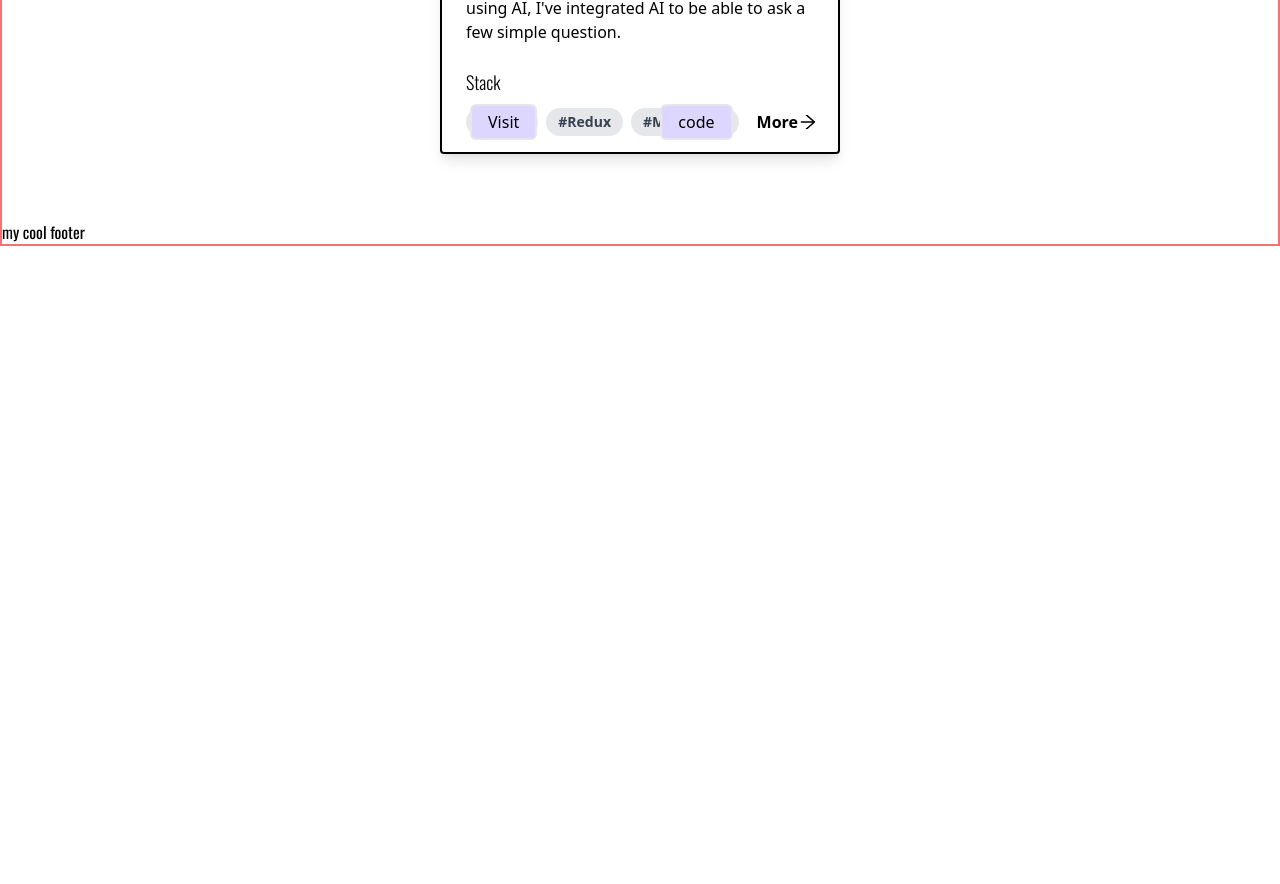
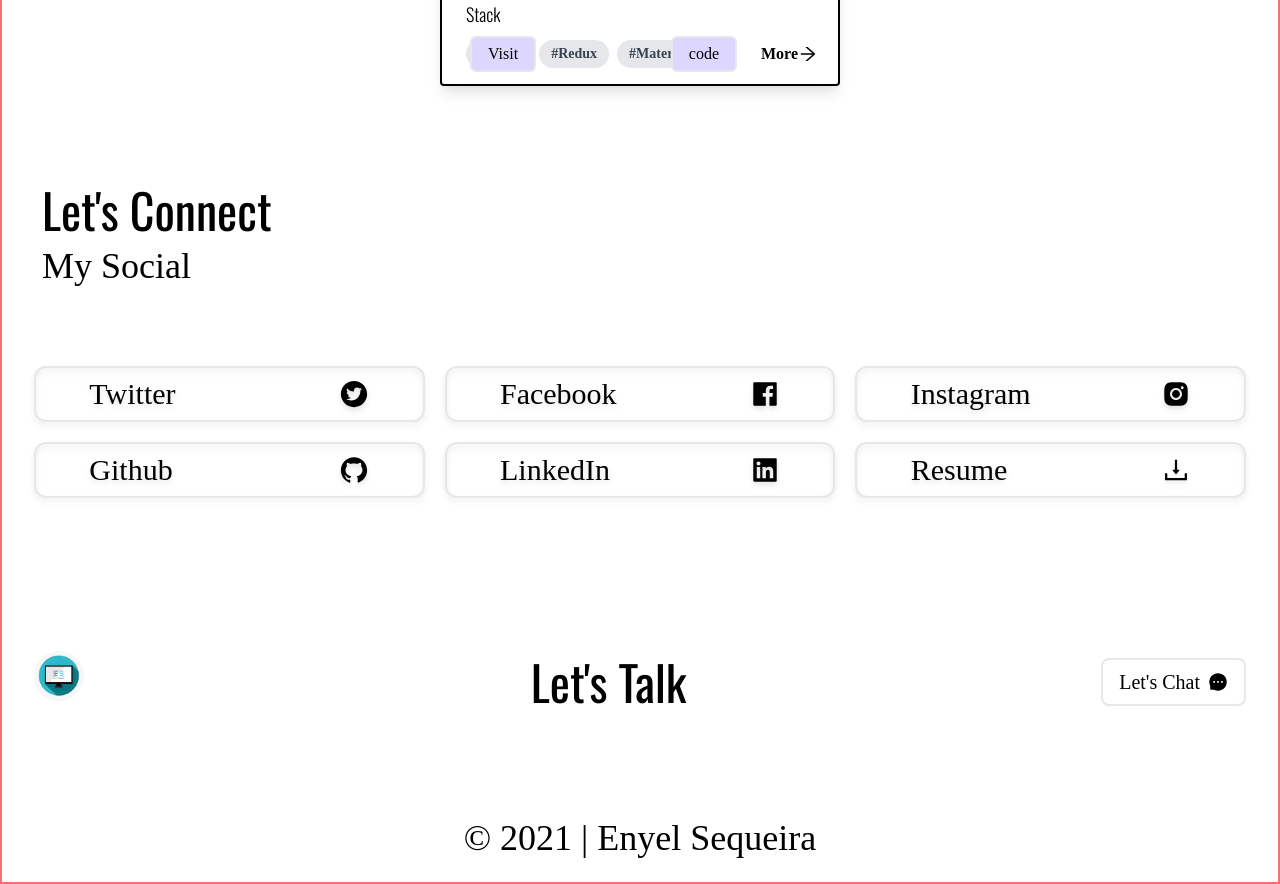
Before and after one commit to enyelsequeira/next-portfolio, a Next.js app: page / in a window 1280 px wide. Shown: the part 2663-3547 px from the top of the page. Before the commit the page ends 2909 px from the top, so only its background shows below. Built offline with nearby package versions, Linux system fonts and the light colour scheme; a web font is replaced by a local one.

Commit message:
addin mdx

```diff
--- a/projects/project-three.mdx
+++ b/projects/project-three.mdx
@@ -17,3 +17,49 @@ technologies:
     type: CSS
     id: 3
 ---
+
+
+# Personal Blog
+
+# Outline
+
+- [Introduction](#Introduction)
+
+- [Creating a Firebase Project](#Challenges)
+
+- [Coming Features](#improvements-that-could-be-made-and-are-in-the-process)
+
+- [Stack](#Technologies)
+
+- [Previews](#Previews)
+- [Running](#run)
+- [demo/site](#demo/site)
+
+# Introduction
+
+ This project was built during a live coding event hosted by Practicum by Yandex, where they asked me how to build a website/blog using the <span> JAM </span> stack.
+
+The project was actually built using Gatsby and Contentful, but after finishing the coding event, I thought the code could be better written for further improvements in the future, after finishing I decided to re do the code-base using another stack.
+
+After finishing,  the stack that I decided to use was NextJS as it is a very popular react framework, but also very easy to use and create production like applications. With NextJS I've also decided to use TypeScript, because I started learning a few weeks ago and wanted to build a site with it to practice.
+
+The project itself took me about 2 days to finish. Most of the data that is being render for information is coming from <span>Contentful</span> and the blog posts are using <span>MDX</span>. This is something that in the future I plan on changing and only using one source to fetch the data from.
+
+# Challenges
+
+
+# Improvements that could be made and are in the process
+- It could render information from only one source, instead of having two different sources.
+- The app could have a functionality to create a user and each user could have its own dashboard to save posts to read later
+- The app could have a filter by categories
+- The app could recommend most viewed blog post of the week as well as could have a function to like or dislike the post
+- The app could have a section after each post to create a suggestion box, in order to change something in the post or add more up to date a correct information
+
+Technologies
+- Next
+
+# Previews
+
+# demo/site
+- [site](https://link)
+- [code](link)
--- a/src/components/Cards/Cards.tsx
+++ b/src/components/Cards/Cards.tsx
@@ -18,7 +18,7 @@ const Cards = ({ data }: Projects): JSX.Element => {
       animation.start({
         opacity: 1,
         transition: {
-          type: "tween",  duration:3,  ease: "linear"
+          type: "tween", duration: 3, ease: "linear"
         },
 
       });
@@ -50,11 +50,13 @@ const Cards = ({ data }: Projects): JSX.Element => {
         {data.map((project: Project) => {
           return (
             <>
-              <motion.div animate={animation} key={project.data.id} className={`${classNamesForGrid(project.data.id)}`}>
+              <motion.div animate={animation} key={project.filePath} className={`${classNamesForGrid(project.data.id)} font-body`}>
 
                 <div className="p-2  relative group  transform hover:-translate-y-1 duration-300">
-                  <Link as={`/projects/${project.filePath.replace(/\.mdx?$/, '')}`} href={`/projects/[slug]`} >
-                    <Image className="rounded-xl cursor-pointer  transform duration-300 group-hover:scale-110" src={project.data.image} width="700" height="400" />
+                  <Link as={`/projects/${project.filePath.replace(/\.mdx?$/, '')}`} href={`/projects/[slug]`}>
+                    <a>
+                      <Image className="rounded-xl cursor-pointer  transform duration-300 group-hover:scale-110" src={project.data.image} width="700" height="400" />
+                    </a>
                   </Link>
                   {project.data.technologies && (
                     <div className="flex  absolute -bottom-4 right-3 w-2/5 justify-around">{project.data.technologies.map((tech) => {
@@ -69,7 +71,7 @@ const Cards = ({ data }: Projects): JSX.Element => {
                   <p className="font-semibold tracking-wider font-display text-xl mb-2">{project.data.title}</p>
 
                   <div>
-                    <p className="text-t-primary text-base">
+                    <p className="text-t-primary text-base font-body ">
                       {project.data.summary}
                     </p>
 
--- /dev/null
+++ b/src/components/Footer/Footer.tsx
@@ -0,0 +1,33 @@
+import Image from 'next/image'
+import Link from 'next/link'
+import React, { FC } from 'react'
+import { AiFillMessage } from 'react-icons/ai'
+
+const Footer: FC = (): JSX.Element => {
+  return (
+    <>
+      <div className="p-8 flex mx-auto my-5 lg:my-12 justify-between font-display flex-col md:flex-row items-center space-y-2">
+        <div className="cursor-pointer">
+          <Link href="/">
+            <a>
+              <Image src="/images/icon.jpg" width="50" height="50" className="text-lg rounded-full" />
+            </a>
+          </Link>
+
+        </div>
+        <p className="text-5xl text-d-t-base p-4 lg:pl-12">Let's Talk</p>
+        <Link href="/" >
+          <a className="border-2 font-body dark:bg-d-accent text-dark text-xl px-4 py-2 rounded-lg bg-t-ternary hover:bg-light-accent transition duration-700  dark:hover:bg-d-t-base focus:outline-none focus:ring-2 focus:ring-purple-600 focus:ring-opacity-5  flex items-center hover:border-blue-800 ">
+            Let's Chat <AiFillMessage className="ml-2" />
+          </a>
+        </Link>
+      </div>
+      <div className="text-4xl text-center px-1 md:px-0 my-2 py-4 font-body">
+        © {new Date().getFullYear()} | Enyel Sequeira
+
+    </div>
+    </>
+  )
+}
+
+export default Footer
--- /dev/null
+++ b/src/components/Social/Social.tsx
@@ -0,0 +1,28 @@
+import { Social, SocialMedia } from '@/../utils/constant'
+import React, { FC } from 'react'
+
+const SocialLinks: FC = (): JSX.Element => {
+  return (
+    <div className="bg-[#F5F5F5] dark:bg-[#15223C] p-2">
+      <div className="p-2 md:p-8 space-y-3">
+        <p className="font-display text-5xl">Let's Connect</p>
+        <p className="font-body text-4xl">My Social</p>
+      </div>
+      <div className="grid grid-cols-1 md:grid-cols-2 lg:grid-cols-3 gap-5 justify-items-center p-6  my-6">
+        {SocialMedia.map((social: Social) => {
+          return (
+            <a key={social.name} className="border-2 transition duration-1000 filter drop-shadow-md  px-8 py-4 text-xl md:text-3xl flex items-center justify-center w-full font-body capitalize bg-t-ternary dark:bg-d-accent text-t-base dark:text-dark rounded-xl backdrop-blur-xl hover:bg-light-accent  dark:hover:bg-d-t-base focus:outline-none focus:ring-2 focus:ring-purple-600 focus:ring-opacity-5 lg:max-h-14 hover:border-blue-800" href={social.link} target={social.target} rel="noopener" download={social.download}>
+              <span  className="w-3/4 ">
+                {social.name}
+              </span>
+              <span className="ml-2"> {social.icon} </span>
+            </a>
+          )
+        })}
+      </div>
+
+    </div>
+  )
+}
+
+export default SocialLinks
--- a/src/layouts/MainLayout.tsx
+++ b/src/layouts/MainLayout.tsx
@@ -1,4 +1,5 @@
 
+import Footer from '@/components/Footer/Footer'
 import React, { FC, ReactNode } from 'react'
 import Header from '../components/Header/Header'
 
@@ -12,8 +13,8 @@ const PageLayout: FC<Props> = ({ children }):JSX.Element => {
       <Header />
       <main>
         {children}
-        <p  className="font-display">my cool footer</p>
       </main>
+      <Footer />
     </>
   )
 }
--- a/src/pages/index.tsx
+++ b/src/pages/index.tsx
@@ -2,6 +2,7 @@ import { projectFilePaths, PROJECT_PATH } from "@/../utils/mdxUtils";
 import About from "@/components/About/About";
 import Cards from "@/components/Cards/Cards";
 import Hero from "@/components/Hero/Hero";
+import Social from "@/components/Social/Social";
 import fs from 'fs';
 import matter from 'gray-matter';
 import path from 'path';
@@ -13,6 +14,7 @@ export default function Home({projects}) {
       <Hero />
       <About/>
       <Cards data={projects}/>
+      <Social />
     </>
   )
 }
--- a/utils/constant.tsx
+++ b/utils/constant.tsx
@@ -1,6 +1,7 @@
+import { ReactElement } from "react";
+import { AiFillFacebook, AiFillGithub, AiFillInstagram, AiFillLinkedin, AiFillTwitterCircle, AiOutlineDownload } from "react-icons/ai";
 import { FaReact } from "react-icons/fa";
 import { SiAmazonaws, SiGatsby, SiGraphql, SiMaterialUi, SiNextDotJs, SiNodeDotJs, SiRedux, SiStyledComponents, SiTailwindcss, SiTypescript } from "react-icons/si";
-
 export interface Technology{
   name: string;
   type:string;
@@ -24,6 +25,7 @@ export interface Projects{
   data: Project[]
 }
 
+// Rendering icons
 const icons = {
   React: FaReact,
   Redux: SiRedux,
@@ -38,12 +40,64 @@ const icons = {
   AWS: SiAmazonaws
 
 }
-export const renderIcon = (type) =>{
+export const renderIcon = (type:string) =>{
   if(!icons[type]) return false;
 
   const Icon = icons[type]
   return <Icon />
 }
+
+// social media
+
+export interface Social{
+  name: string
+  icon: ReactElement,
+  link: string,
+  target: string,
+  download?: any
+}
+
+export const SocialMedia: Social[] = [
+  {
+    name: "Twitter",
+    icon: <AiFillTwitterCircle/>,
+    link: "https://twitter.com/enyelsequeira?lang=en",
+    target: "_blank"
+  },
+  {
+    name: "facebook",
+    icon: <AiFillFacebook/>,
+    link: "https://www.facebook.com/enyel.sequeira/",
+    target: "_blank"
+  },
+  {
+    name: "Instagram",
+    icon: <AiFillInstagram/>,
+    link: "https://www.instagram.com/e.s.codes/?hl=en",
+    target: "_blank"
+  },
+  {
+    name: "Github",
+    icon: <AiFillGithub/>,
+    link:"https://github.com/enyelsequeira",
+    target: "_blank"
+  },
+  {
+    name: "LinkedIn",
+    icon: <AiFillLinkedin/>,
+    link: "https://www.linkedin.com/in/enyel-sequeira-333a60100/",
+    target: "_blank"
+
+  },
+  {
+    name: "Resume",
+    icon: <AiOutlineDownload/>,
+    link: "/resume.pdf",
+    target: "_blank",
+    download: true
+
+  }
+]
 
 export const classNamesForGrid = (id: number) => {
   const prefix = 'md:max-w-xs md:h-[650px] lg:h-[650px]  lg:max-w-md max-w-md   hover:shadow-xl rounded shadow-lg border-2 border-t-primary mb-2 bg-secondary-bg dark:bg-transparent md:relative'
```
Also changed, not shown: 1 other file (tests, documents, lock files or other folders).
